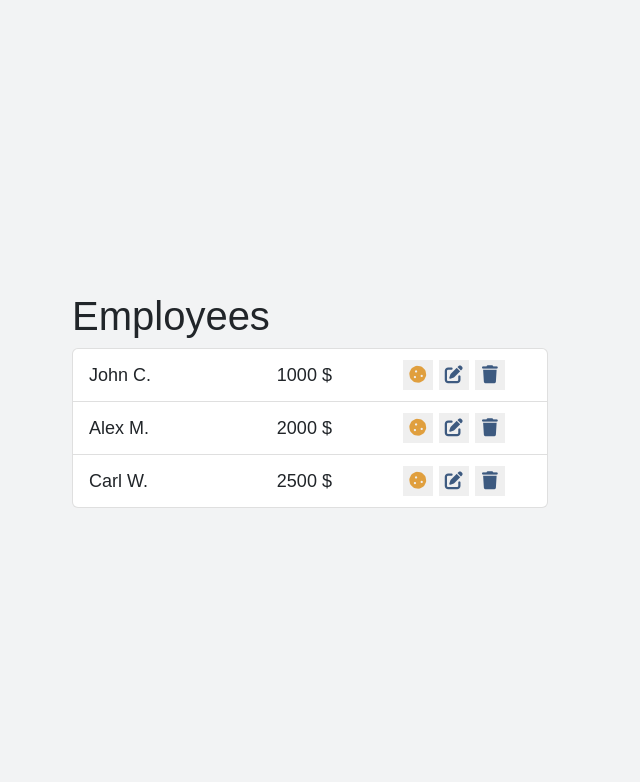
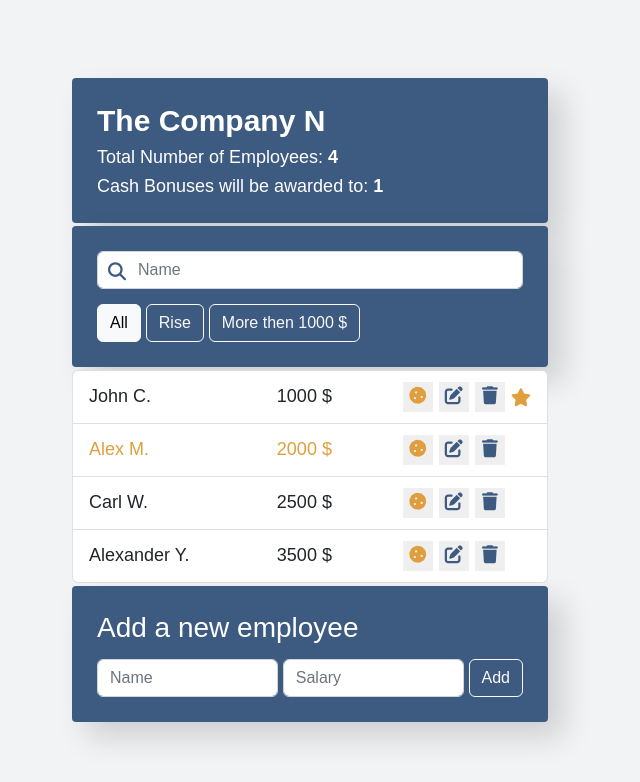
Before and after one commit to kathriciya/employees, a React app: page / in a window 1280 px wide. Shown: the whole page, without its empty margins (330-970 px from the left). Built offline with nearby package versions, Linux system fonts and the light colour scheme.

Commit message:
add logic

```diff
--- a/src/components/app/app.js
+++ b/src/components/app/app.js
@@ -1,18 +1,137 @@
 import React, { useState } from 'react';
+import cn from 'classnames';
 import EmployeesList from '../employees-list/employees-list';
-import cn from 'classnames';
+import EmployeesForm from '../employees-form/employees-form';
+import SearchPanel from '../search-panel/search-panel';
+import AppFilter from '../app-filter/app-filter';
+import AppInfo from '../app-info/app-info';
 import s from './app.module.scss';
 
+const MIN = 10;
+const MAX = 100;
+const EMPLOYEES = [
+  { name: 'John C.', salary: 1000, increase: false, rise: true, id: 1 },
+  { name: 'Alex M.', salary: 2000, increase: true, rise: false, id: 2 },
+  { name: 'Carl W.', salary: 2500, increase: false, rise: false, id: 3 },
+  { name: 'Alexander Y.', salary: 3500, increase: false, rise: false, id: 4 },
+];
+
 const App = () => {
-  const [data, setData] = useState([
-    { id: 1, name: 'John C.', salary: 1000 },
-    { id: 2, name: 'Alex M.', salary: 2000 },
-    { id: 3, name: 'Carl W.', salary: 2500 },
-  ]);
+  const [data, setData] = useState(EMPLOYEES);
+  const [term, setTerm] = useState('');
+  const [filter, setFilter] = useState('all');
+  const [isEditing, setIsEditing] = useState(false);
+  const [nameEdit, setNameEdit] = useState('');
+  const [salaryEdit, setSalaryEdit] = useState('');
+  const [stateId, setStateId] = useState(null);
+
+  const deleteItem = (id) => {
+    setData((data) => data.filter((item) => item.id !== id));
+  };
+
+  function getRandomInt(min, max) {
+    return Math.floor(Math.random() * (max - min)) + min;
+  }
+
+  const onToggleProp = (id, prop) => {
+    setData((data) =>
+      data.map((item) => {
+        if (item.id === id) {
+          return { ...item, [prop]: !item[prop] };
+        }
+        return item;
+      })
+    );
+  };
+
+  const searchEmp = (items, term) => {
+    if (term.length === 0) {
+      return items;
+    }
+
+    const value = term.toLowerCase();
+    return items.filter((item) => {
+      return item.name.toLowerCase().startsWith(value);
+    });
+  };
+
+  const onUpdateSearch = (term) => {
+    setTerm(term);
+  };
+
+  const addItem = (name, salary) => {
+    const newItem = {
+      name,
+      salary,
+      increase: false,
+      rise: false,
+      id: getRandomInt(MIN, MAX),
+    };
+    const newArr = [...data, newItem];
+    setData(newArr);
+  };
+
+  const changeStateEdit = (id) => {
+    setIsEditing(!isEditing);
+    const newItem = data.find((item) => item.id === id);
+    setNameEdit(newItem.name);
+    setSalaryEdit(newItem.salary);
+    setStateId(id);
+  };
+
+  const editItem = (name, salary) => {
+    setData((data) =>
+      data.map((item) => {
+        if (item.id === stateId) {
+          return { ...item, name: name, salary: salary };
+        }
+        return item;
+      })
+    );
+  };
+
+  const filterPost = (items, filter) => {
+    switch (filter) {
+      case 'rise':
+        return items.filter((item) => item.rise);
+      case 'moreThen1000':
+        return items.filter((item) => item.salary > 1000);
+      default:
+        return items;
+    }
+  };
+
+  const onFilterSelect = (filter) => {
+    setFilter(filter);
+  };
+
+  const employees = data.length;
+  const increased = data.filter((item) => item.increase).length;
+  const visibleEmployees = filterPost(searchEmp(data, term), filter);
+
   return (
     <div className={cn('container', s.app)}>
-      <h1>Employees</h1>
-      <EmployeesList data={data} />
+      <AppInfo employees={employees} increased={increased} />
+      <div className={s.search}>
+        <SearchPanel onUpdateSearch={onUpdateSearch} />
+        <AppFilter filter={filter} onFilterSelect={onFilterSelect} />
+      </div>
+      <EmployeesList
+        data={visibleEmployees}
+        onDelete={deleteItem}
+        onToggleProp={onToggleProp}
+        changeStateEdit={changeStateEdit}
+      />
+      <EmployeesForm
+        onAdd={addItem}
+        isEditing={isEditing}
+        onEdit={editItem}
+        nameEdit={nameEdit}
+        setNameEdit={setNameEdit}
+        salaryEdit={salaryEdit}
+        setSalaryEdit={setSalaryEdit}
+        setIsEditing={setIsEditing}
+      />
     </div>
   );
 };
--- a/src/components/app/app.module.scss
+++ b/src/components/app/app.module.scss
@@ -1,3 +1,15 @@
+@import './../../style/_variable';
+
 .app {
   width: 500px;
 }
+
+.search {
+  margin-top: 3px;
+  margin-bottom: 3px;
+  padding: 25px;
+  background-color: $main;
+  border-radius: 4px;
+  box-shadow: 15px 15px 30px rgba(0, 0, 0, 0.15);
+  color: #fff;
+}
```
